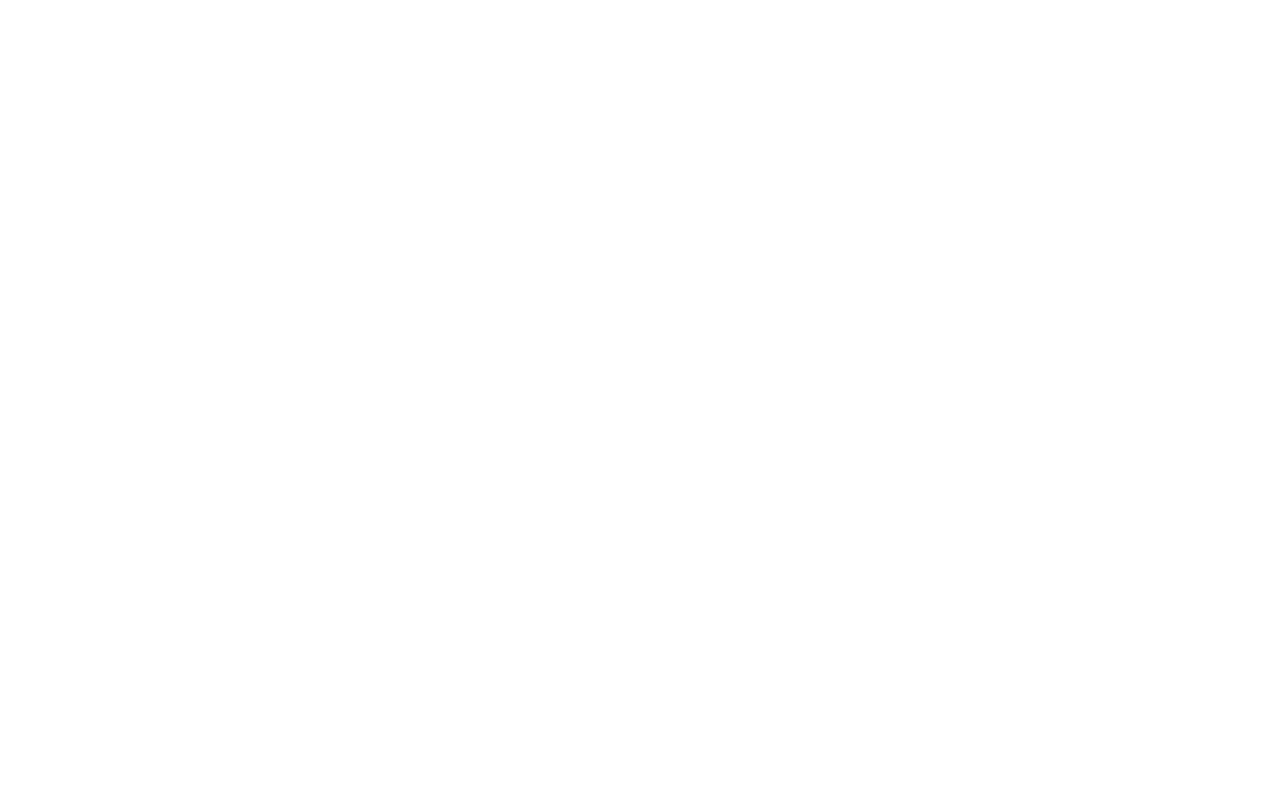
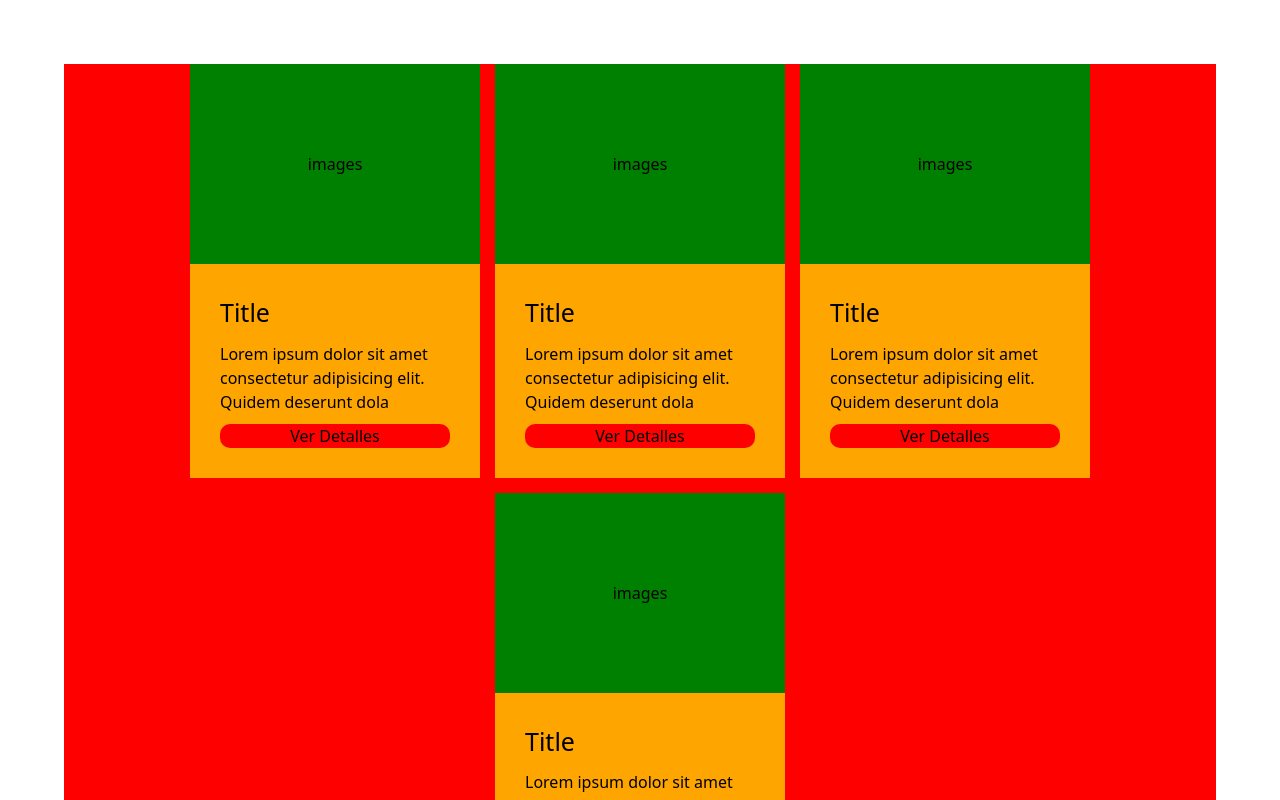
Before and after one commit to Rhanyojs/c17-51-n-Java, a React (Vite) app in the folder client/: page / in a window 1280 px wide. Before the commit this address had no page. Shown: the top 800 px of the page. Built offline with nearby package versions, Linux system fonts and the light colour scheme.

Commit message:
detalles de las mascotas

```diff
--- a/client/src/Router/AppRouter.jsx
+++ b/client/src/Router/AppRouter.jsx
@@ -7,7 +7,7 @@
   return (
     <>
       <Routes>
-        <Route element={<Home />} path="/Home"></Route>
+        <Route element={<Home />} path="/"></Route>
         <Route element={<Register />} path="/Register"></Route>
         <Route element={<Login />} path="/Login"></Route>
       </Routes>
--- /dev/null
+++ b/client/src/components/PetCard/PetCard.jsx
@@ -0,0 +1,24 @@
+import React from "react";
+import "./PetCard.scss";
+
+function PetCard() {
+  return (
+    <>
+      <div className="card">
+        <div className="containerImages">
+          <h1>images</h1>
+        </div>
+        <div className="containerTitleDescipcion">
+          <h1 className="title">Title</h1>
+          <p>
+            Lorem ipsum dolor sit amet consectetur adipisicing elit. Quidem
+            deserunt dola
+          </p>
+          <button className="Button">Ver Detalles</button>
+        </div>
+      </div>
+    </>
+  );
+}
+
+export default PetCard;
--- /dev/null
+++ b/client/src/components/PetCard/PetCard.scss
@@ -0,0 +1,35 @@
+.card {
+  width: 290px;
+
+  background-color: blue;
+
+  display: flex;
+  flex-direction: column;
+  justify-content: center;
+
+  .containerImages {
+    width: 100%;
+    height: 200px;
+    background: green;
+    display: flex;
+    justify-content: center;
+    align-items: center;
+  }
+  .containerTitleDescipcion {
+    padding: 30px;
+    display: flex;
+    justify-content: center;
+    flex-direction: column;
+    background: orange;
+    gap: 10px;
+
+    .title {
+      font-size: 25px;
+    }
+
+    .Button {
+      background: red;
+      border-radius: 10px;
+    }
+  }
+}
--- /dev/null
+++ b/client/src/components/details/Details.jsx
@@ -0,0 +1,18 @@
+import React from "react";
+import "./Details.scss";
+import PetCard from "../PetCard/PetCard";
+
+function Details() {
+  return (
+    <div className="containerDetails">
+      <div className="containerCard">
+        <PetCard />
+        <PetCard />
+        <PetCard />
+        <PetCard />
+      </div>
+    </div>
+  );
+}
+
+export default Details;
--- /dev/null
+++ b/client/src/components/details/Details.scss
@@ -0,0 +1,18 @@
+* {
+  padding: 0;
+  margin: 0;
+}
+
+.containerDetails {
+  width: 100%;
+  padding: 5%;
+  .containerCard {
+    width: 100%;
+    background: red;
+    display: flex;
+    flex-direction: row;
+    justify-content: center;
+    flex-wrap: wrap;
+    gap: 15px;
+  }
+}
--- a/client/src/pages/home/Home.jsx
+++ b/client/src/pages/home/Home.jsx
@@ -1,8 +1,10 @@
 import React from "react";
+import Details from "../../components/details/Details";
 
 function Home() {
   return (
     <>
+      <Details />
       <div className="text-xl text-blue-500">Home</div>
     </>
   );
--- a/client/src/pages/register/Register.jsx
+++ b/client/src/pages/register/Register.jsx
@@ -1,4 +1,3 @@
-// Register.jsx
 import React from "react";
 import "./Register.scss";
 
```
